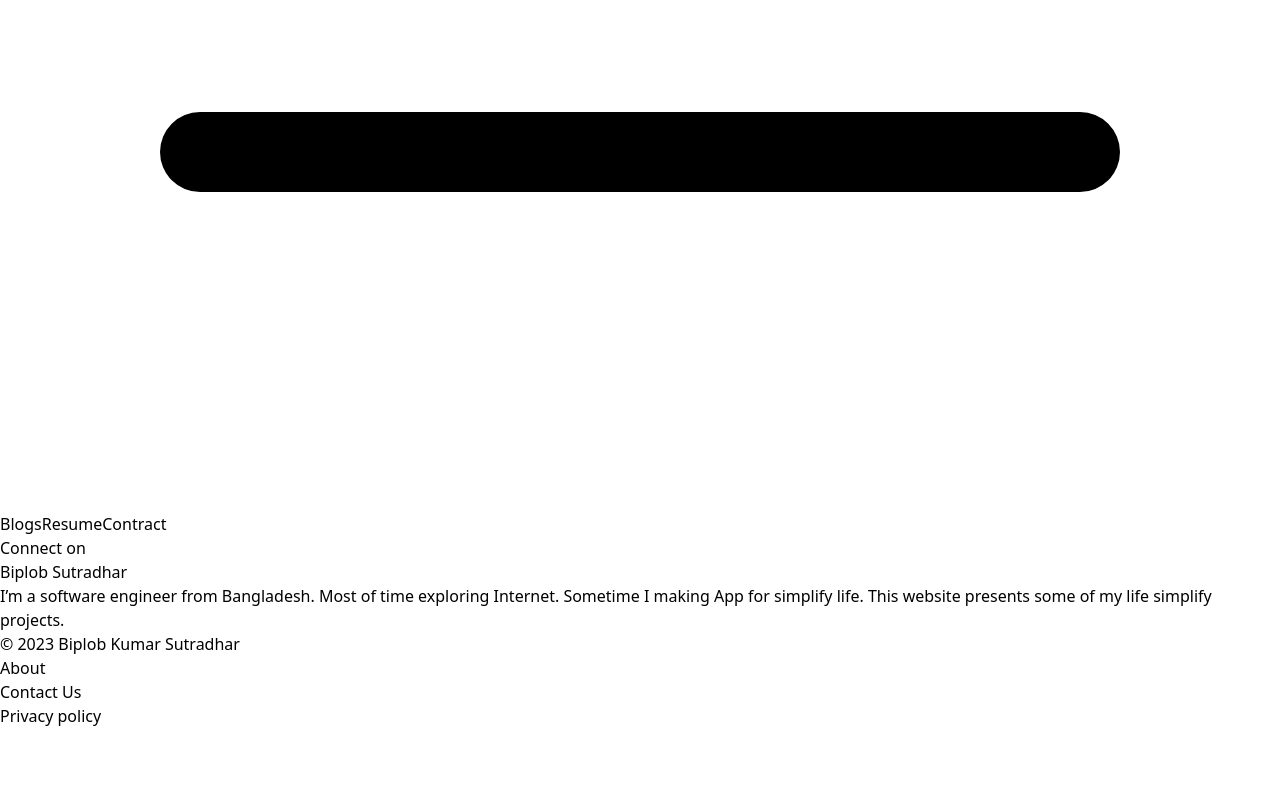
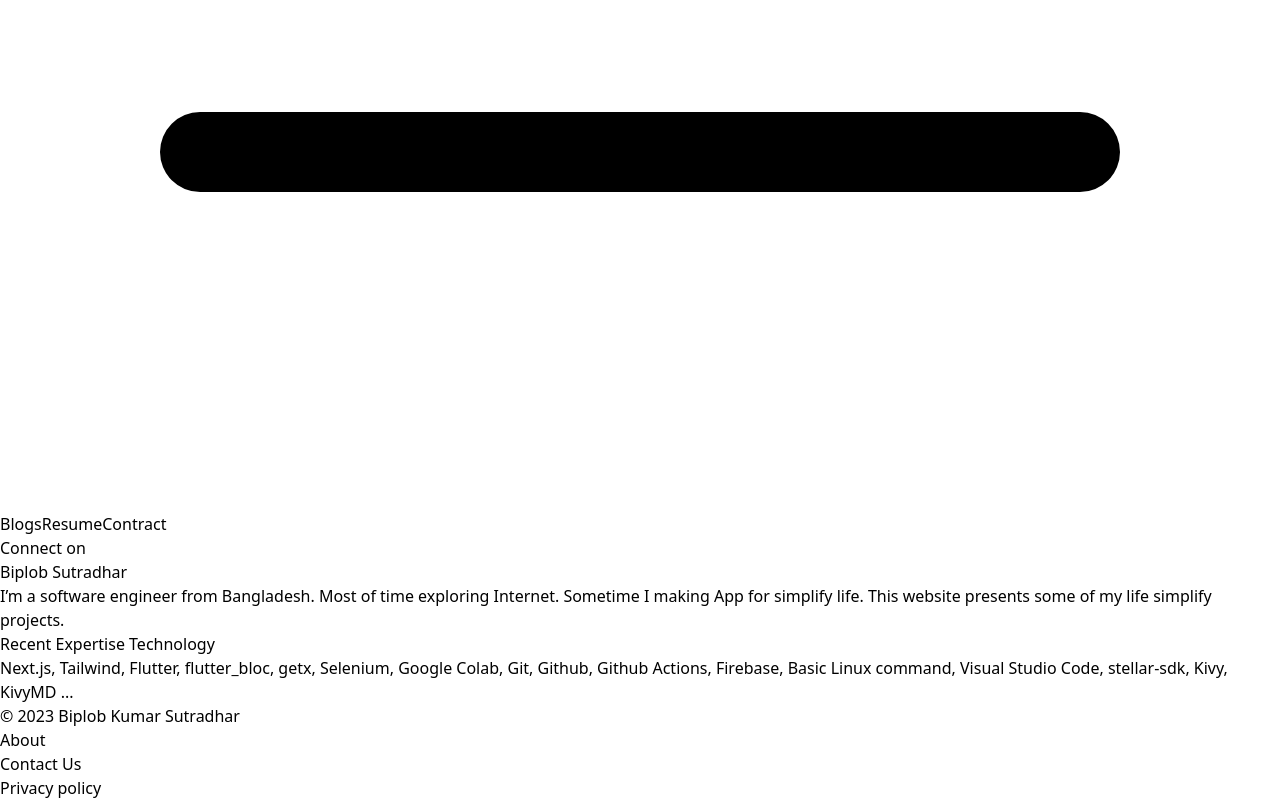
Before and after one commit to SpeedOut-Source/pnp, a Next.js app: page / in a window 1280 px wide. Shown: the part 840-1640 px from the top of the page. Before the commit the page ends 1568 px from the top, so only its background shows below. Built offline with nearby package versions, Linux system fonts and the light colour scheme.

Commit message:
me section

```diff
--- /dev/null
+++ b/src/components/me_section/me_section.tsx
@@ -0,0 +1,34 @@
+import Me from "./me";
+import RXT from "./r_x_t";
+
+export default function MeSection() {
+  const techs = [
+    "Next.js",
+    "Tailwind",
+    "Flutter",
+    "flutter_bloc",
+    "getx",
+    "Selenium",
+    "Google Colab",
+    "Git",
+    "Github",
+    "Github Actions",
+    "Firebase",
+    "Basic Linux command",
+    "Visual Studio Code",
+    "stellar-sdk",
+    "Kivy",
+    "KivyMD",
+  ];
+  return (
+    <div className="mx-4 flex flex-col gap-4">
+      <Me
+        fullName="Biplob Sutradhar"
+        hText="I’m a software engineer"
+        text=" from Bangladesh. Most of time exploring Internet. Sometime I making App for simplify life. This website presents some of my life simplify projects."
+        imgUrl="/images/me/propic.png"
+      />
+      <RXT techs={techs} />
+    </div>
+  );
+}
--- /dev/null
+++ b/src/components/me_section/r_x_t.tsx
@@ -0,0 +1,12 @@
+interface RXTProps {
+  techs: string[];
+}
+
+export default function RXT(props: RXTProps) {
+  return (
+    <div className="btn-ghost btn h-fit max-w-sm cursor-default space-y-4 rounded-xl bg-slate-200 p-4 text-start normal-case tracking-wider">
+      <p className="text-start font-bold">Recent Expertise Technology</p>
+      <p>{props.techs.join(", ")} ...</p>
+    </div>
+  );
+}
--- a/src/pages/index.tsx
+++ b/src/pages/index.tsx
@@ -1,6 +1,6 @@
 import { type NextPage } from "next";
 import Head from "next/head";
-import Me from "~/components/me/me";
+import MeSection from "~/components/me_section/me_section";
 
 const Home: NextPage = () => {
   return (
@@ -10,13 +10,8 @@ const Home: NextPage = () => {
         <meta name="description" content="Generated by create-t3-app" />
         <link rel="icon" href="/favicon.ico" />
       </Head>
-      <div className="container">
-        <Me
-          fullName="Biplob Sutradhar"
-          hText="I’m a software engineer"
-          text=" from Bangladesh. Most of time exploring Internet. Sometime I making App for simplify life. This website presents some of my life simplify projects."
-          imgUrl="/images/me/propic.png"
-        />
+      <div className="container mx-auto">
+        <MeSection />
       </div>
     </>
   );
```
Also changed, not shown: src/components/me_section/me.tsx (renamed from src/components/me/me.tsx).
